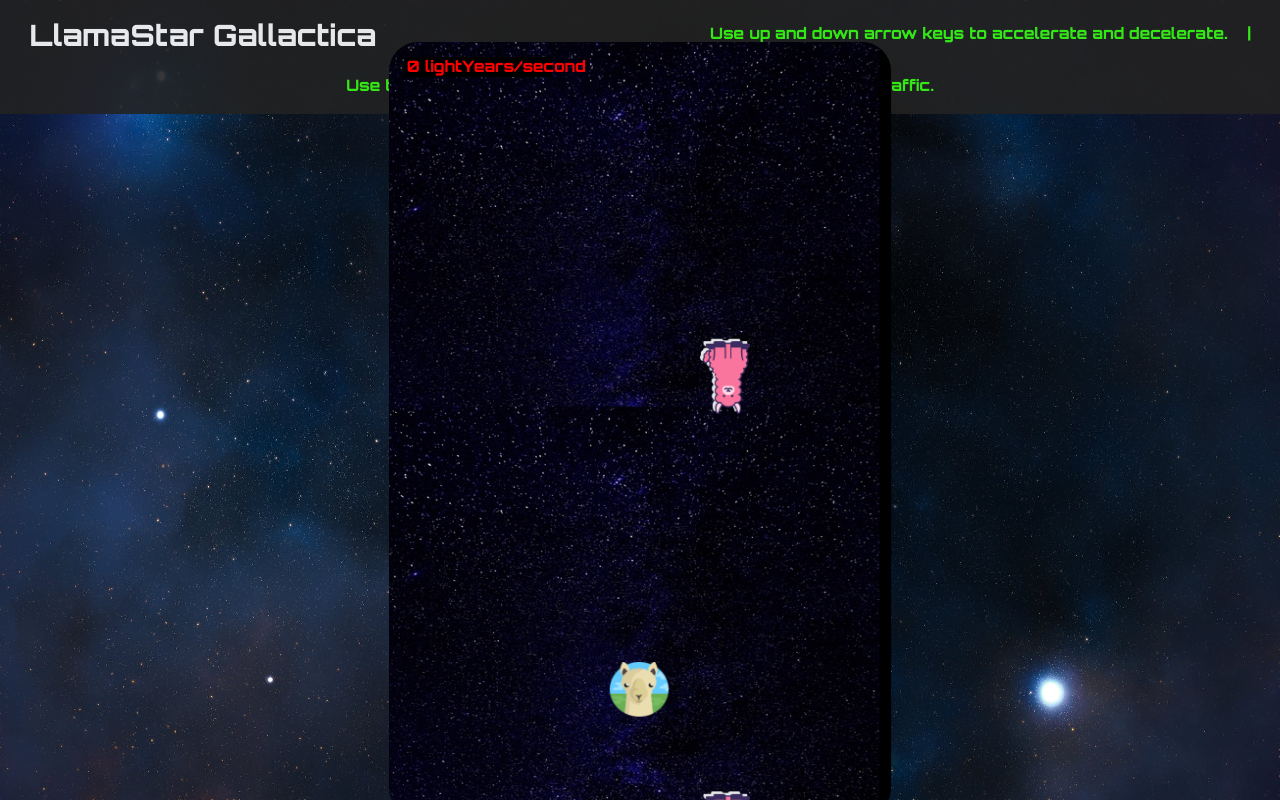
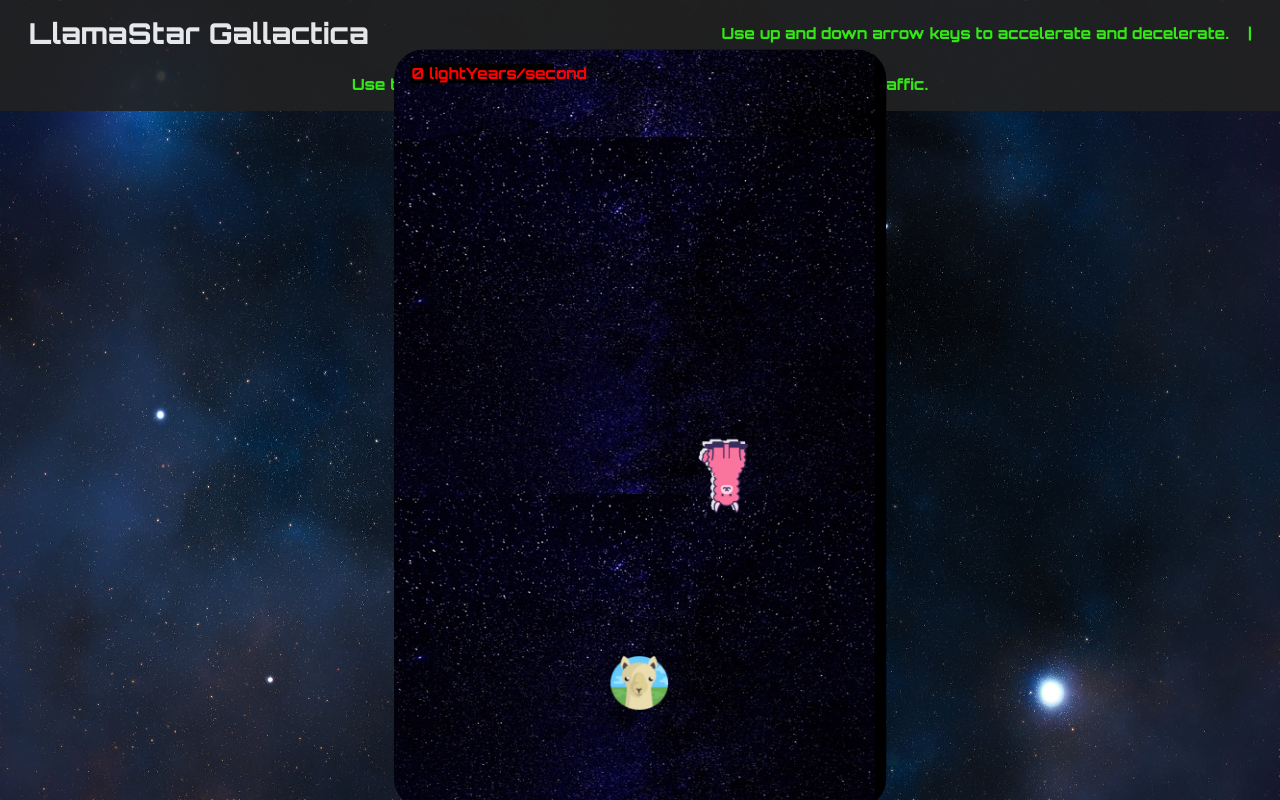
Before and after one commit to nadishsood/LlamaStar-Gallactica, a website with bundled scripts: page public/index.html in a window 1280 px wide. Built offline with nearby package versions, Linux system fonts and the light colour scheme.

Commit message:
Fixed zooming issue

```diff
--- a/public/index.html
+++ b/public/index.html
@@ -3,6 +3,7 @@
         <meta charset = 'UTF-8'>
         <meta name="viewport" content="width=device-width, initial-scale=10">
         <title>Llama Racer</title>
+        <link href="/stylesheets/animate.css" rel="stylesheet"> <!--load all styles -->
         <link href="https://fonts.googleapis.com/css?family=Orbitron:800&display=swap" rel="stylesheet">
         <link href="/stylesheets/fontawesome-free-5.12.0-web/css/all.css" rel="stylesheet"> <!--load all styles -->
         <link href="/stylesheets/app.css" rel="stylesheet"> <!--load all styles -->
@@ -11,10 +12,10 @@
     <body>
         <nav>
                     <ul class="menu">
-                        <li class="logo" id='name'><a href="#">LlamaStar Gallactica</a></li>
-                        <li class="item"><a href="#"></a>Use up and down arrow keys to accelerate and decelerate.</li>
+                        <li class="logo animated fadeInLeft" id='name'><a href="#">LlamaStar Gallactica</a></li>
+                        <li class="item animated fadeInRight"><a href="#"></a>Use up and down arrow keys to accelerate and decelerate.</li>
                         <li class="item"><a href="#"></a>|</li>
-                        <li class="item"><a href="#"></a>Use the side arrow keys to navigate llama through incoming traffic.</li>
+                        <li class="item animated fadeInRight"><a href="#"></a>Use the side arrow keys to navigate llama through incoming traffic.</li>
                         <li class="toggle"><a href="#"><i class="fas fa-bars"></i></a></li>
                     </ul>
         </nav>
--- a/public/script/player.car.class.js
+++ b/public/script/player.car.class.js
@@ -5,7 +5,7 @@ export default class PlayerCar{
         this._positionX = 225; //starting position
         this._positionY = 680; //starting position
 
-        this._speed = 0;
+        this._speed = 10;
         this.maxSpeed = 120;
 
         this.car = new Image;
--- a/public/stylesheets/app.css
+++ b/public/stylesheets/app.css
@@ -53,7 +53,7 @@ body {
   }
 
   body{
-      zoom: 98%;
+      zoom: 96%;
   }
 
 
```
Also changed, not shown: public/stylesheets/animate.css.
